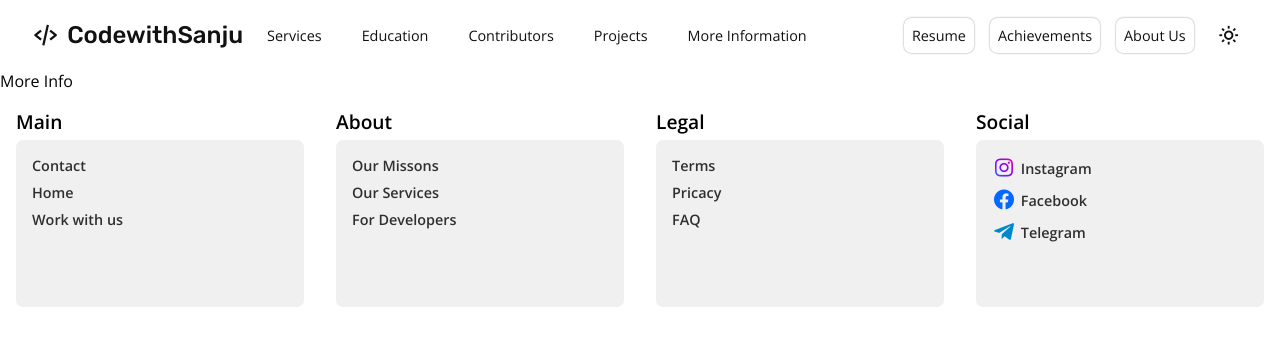
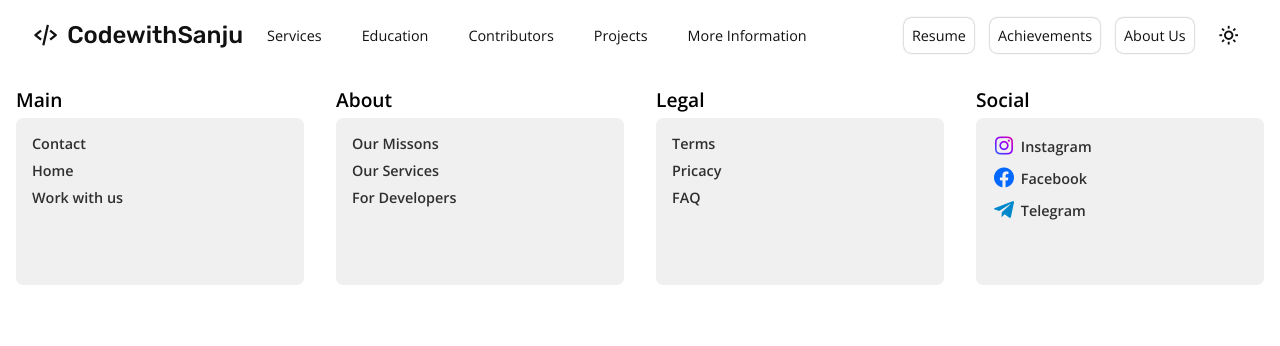
Before and after one commit to Sandeepkumar136/newportfolio, a React (Create React App) app: page /moreinfo in a window 1280 px wide. Shown: the top 346 px of the page. Built offline with nearby package versions, Linux system fonts and the light colour scheme; a web font is replaced by a local one.

Commit message:
feat: add AlertDialogueContext and integrate alert functionality in MoreInfo component

```diff
--- a/src/App.js
+++ b/src/App.js
@@ -15,6 +15,7 @@ import About from './components/About';
 import { FilterDialogueBoxProvider } from './context/FilterDialogboxContext';
 import { LangDialogueboxProvider } from './context/LangDialogueboxContext';
 import Footer from './Footer';
+import { AlertDialogueProvider } from './context/AlertDialogueContext';
 
 const App = () => {
   return (
@@ -22,6 +23,7 @@ const App = () => {
     <DarkModeProvider>
       <FilterDialogueBoxProvider>
         <LangDialogueboxProvider>
+          <AlertDialogueProvider>
       <Navbar/>
       <Routes>
         <Route path='/' element={<Home/>}/>
@@ -36,6 +38,7 @@ const App = () => {
         {/* <Route path='footer' element={<Footer/>} /> */}
       </Routes>
       <Footer/>
+          </AlertDialogueProvider>
         </LangDialogueboxProvider>
       </FilterDialogueBoxProvider>
     </DarkModeProvider>
--- a/src/components/MoreInfo.js
+++ b/src/components/MoreInfo.js
@@ -1,9 +1,27 @@
 import React from 'react'
+import { useAlert } from '../context/AlertDialogueContext';
 
 const MoreInfo = () => {
+  const {isAlertOpen, closeAlert} = useAlert();
+
+  const handleAlert = ()=>{
+    closeAlert();
+  }
+
   return (
     <div>
-      More Info
+      {
+        isAlertOpen && (
+        <>
+         <div className="alert=container">
+          <i onClick={handleAlert} className="bx bx-x"></i>
+         </div>
+         <div className="alert-contain">
+          Alet
+         </div>
+        </>
+        )
+      }
     </div>
   )
 }
--- /dev/null
+++ b/src/context/AlertDialogueContext.js
@@ -0,0 +1,15 @@
+const { createContext, useState } = require("react");
+
+const AlertDialogueContext = createContext();
+
+export const AlertDialogueProvider = ({children})=>{
+    const [isAlertOpen, setIsAlertOpen] = useState(true);
+    const closeAlert = ()=> setIsAlertOpen(false);
+
+    return(
+        <AlertDialogueContext.Provider value={{isAlertOpen, closeAlert}}>
+            {children}
+        </AlertDialogueContext.Provider>
+    )
+}
+export const useAlert = () => createContext(AlertDialogueContext) ;
```
